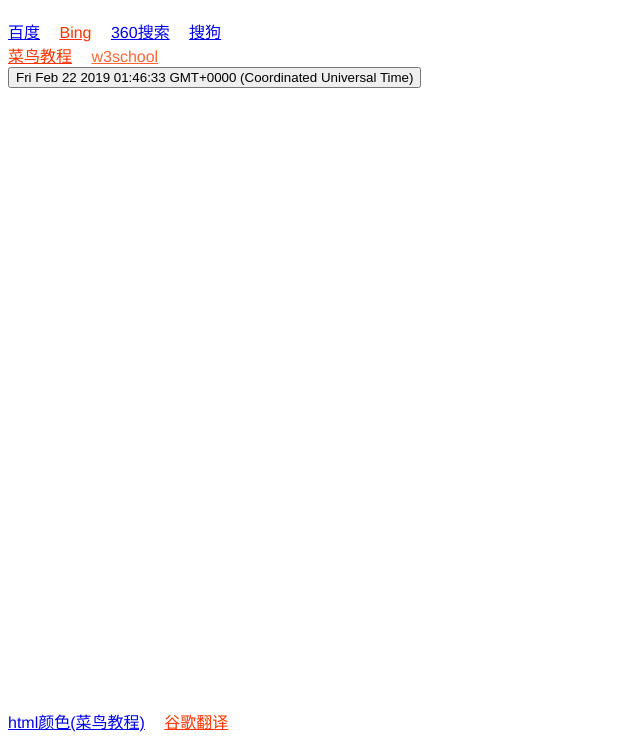
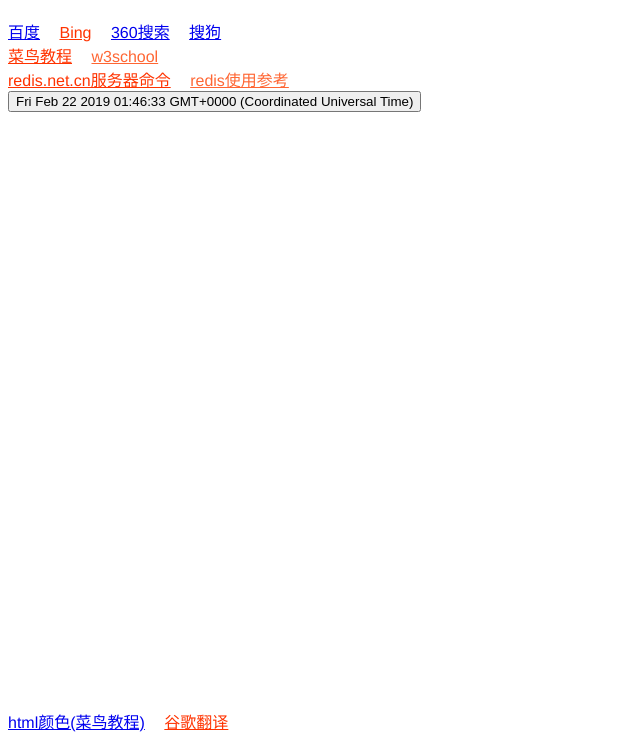
Before and after one commit to alotus0/alotus0.github.io, a plain HTML site: page index.html in a window 1280 px wide. Shown: the part 61-800 px from the top of the page, without its empty margins (0-640 px from the left). Drawn offline with nearby package versions, Linux system fonts and the light colour scheme.

Commit message:
Update index.html

```diff
--- a/index.html
+++ b/index.html
@@ -31,6 +31,10 @@
 <a href="http://www.w3school.com.cn/index.html" target="_blank" class="fire2">w3school</a>
 </div>
 <div>
+<a href="http://www.redis.net.cn/order/3665.html" target="_blank" class="fire1">redis.net.cn服务器命令</a>
+<a href="http://redisdoc.com/string/index.html" target="_blank" class="fire2">redis使用参考</a>
+</div>
+<div>
 <button id="demo" type="button" onclick="displayDate()">显示日期</button>
 </div>
 
```
